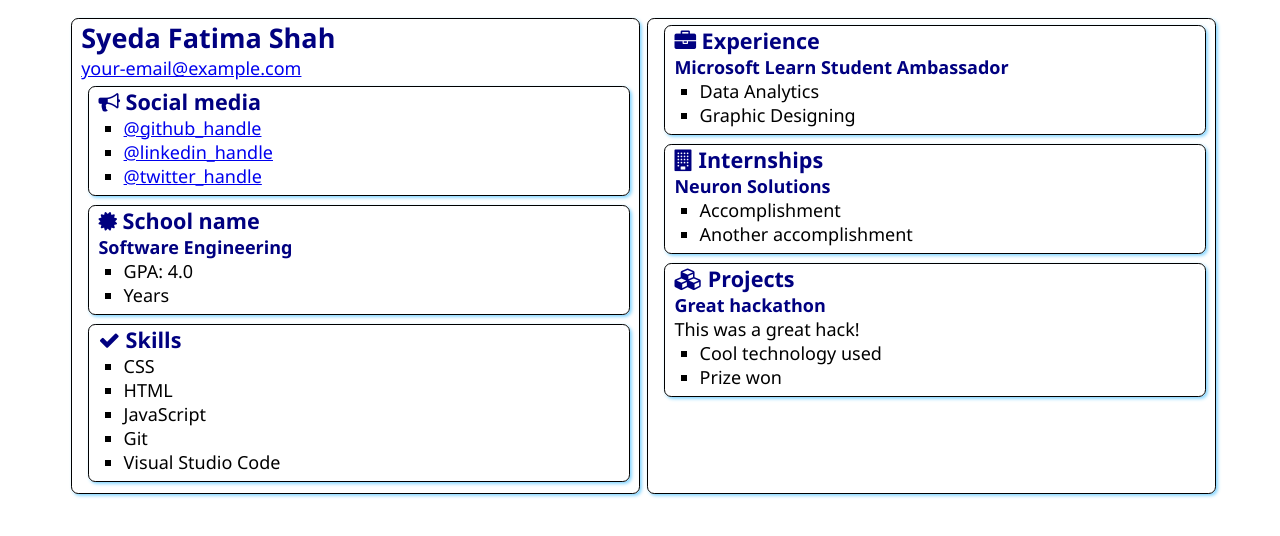
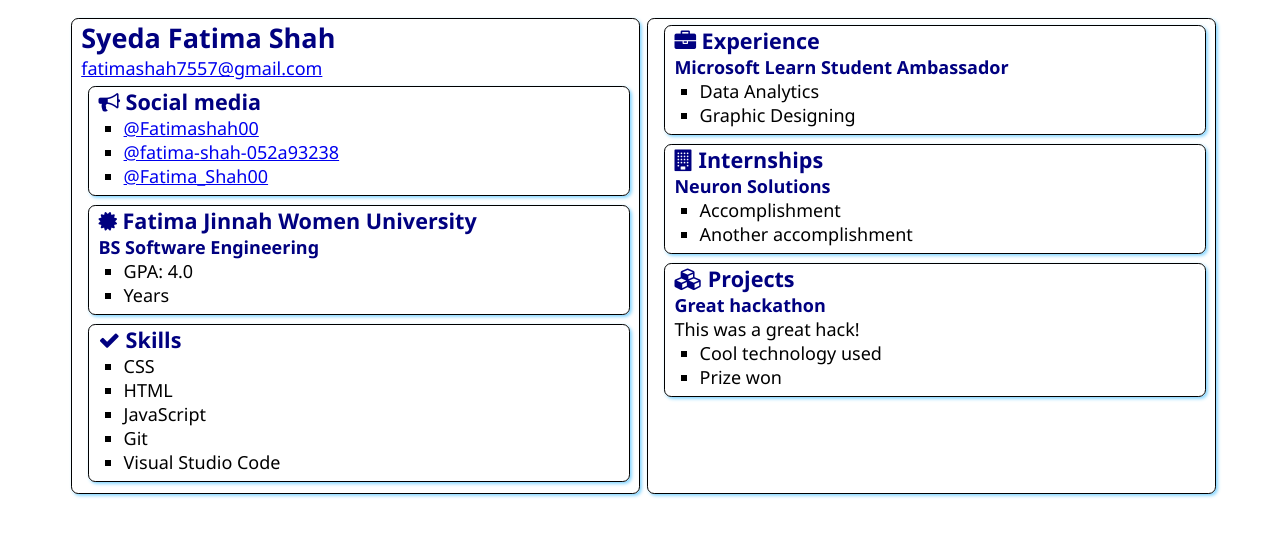
Before and after one commit to Fatimashah00/SATechnicalOnboarding, a plain HTML site: page src/index.html in a window 1280 px wide. Drawn offline with Linux system fonts and the light colour scheme.

Commit message:
Commit made from VS Code Azure Static Web Apps

```diff
--- a/src/index.html
+++ b/src/index.html
@@ -13,7 +13,7 @@
     <main>
         <article class="box">
             <h1>Syeda Fatima Shah</h1>
-            <div><a href="mailto:your.email@example.com">your-email@example.com</a></div>
+            <div><a href="mailto:your.email@example.com">fatimashah7557@gmail.com</a></div>
 
             <section class="box">
                 <h2>
@@ -21,9 +21,9 @@
                     Social media
                 </h2>
                 <ul>
-                    <li><a href="https://github.com/<Fatimashah00>">@github_handle</a></li>
-                    <li><a href="https://linkedin.com/in/<fatima-shah-052a93238>">@linkedin_handle</a></li>
-                    <li><a href="https://twitter.com/<Fatima_Shah00>">@twitter_handle</a></li>
+                    <li><a href="https://github.com/<handle>">@Fatimashah00</a></li>
+                    <li><a href="https://linkedin.com/in/<handle>">@fatima-shah-052a93238</a></li>
+                    <li><a href="https://twitter.com/<handle>">@Fatima_Shah00</a></li>
                 </ul>
             </section>
 
@@ -31,9 +31,9 @@
                 <div class="education">
                     <h2>
                         <i class="fa fa-certificate" aria-hidden="true"></i>
-                        School name
+                        Fatima Jinnah Women University
                     </h2>
-                    <h3>Software Engineering</h3>
+                    <h3>BS Software Engineering</h3>
                     <ul>
                         <li>GPA: 4.0</li>
                         <li>Years</li>
```
